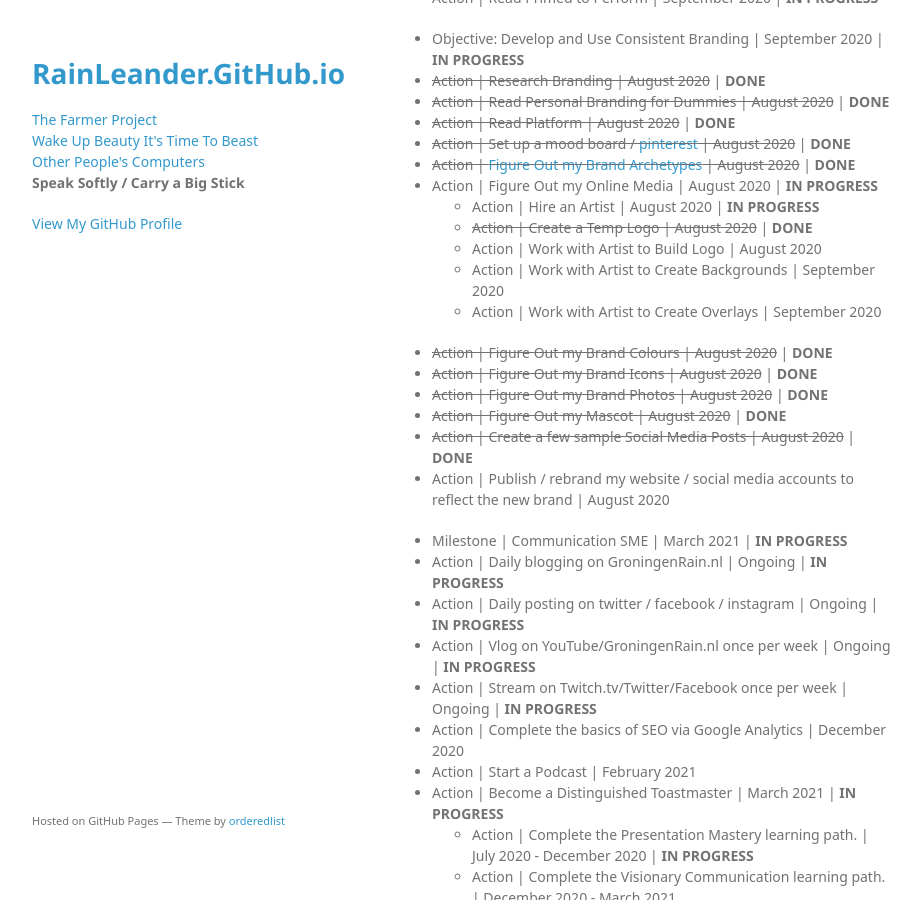
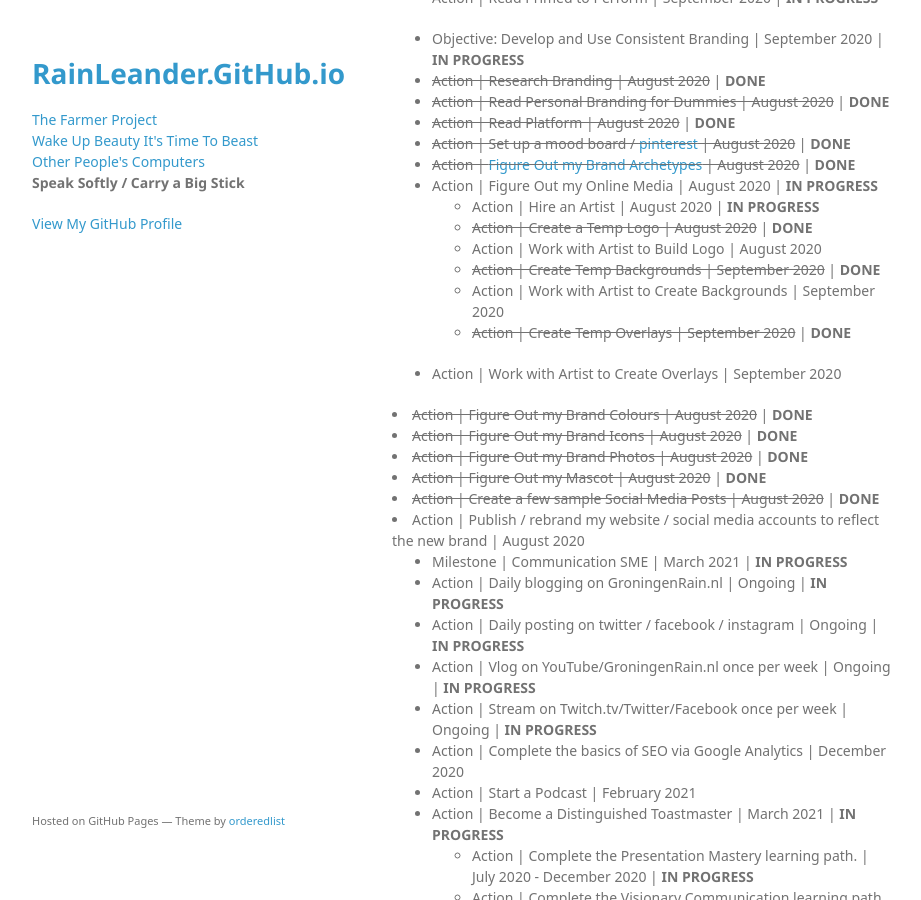
Before and after one commit to rainleander/rainleander.github.io, a Jekyll site: the page speak-softly.html, which Jekyll copies as it is, in a window 1280 px wide and 900 px high, scrolled down 507 px. Shown: the whole window, without its empty margins (178-1099 px from the left). Built offline with Jekyll 4.4.1, drawn with Linux system fonts in a browser that asks for light colours; some web fonts are replaced.

Commit message:
Update speak-softly.html

```diff
--- a/speak-softly.html
+++ b/speak-softly.html
@@ -50,7 +50,9 @@
               <ul><li>Action | Hire an Artist | August 2020 | <b>IN PROGRESS</b></li>
               <li><del>Action | Create a Temp Logo | August 2020</del> | <b>DONE</b></li>
               <li>Action | Work with Artist to Build Logo | August 2020</li>
+              <li><del>Action | Create Temp Backgrounds | September 2020</del> | <b>DONE</b></li>
               <li>Action | Work with Artist to Create Backgrounds | September 2020</li>
+              <li><del>Action | Create Temp Overlays | September 2020</del> | <b>DONE</b></li></ul>
               <li>Action | Work with Artist to Create Overlays | September 2020</li></ul>
           <li><del>Action | Figure Out my Brand Colours | August 2020</del> | <b>DONE</b></li>
           <li><del>Action | Figure Out my Brand Icons | August 2020</del> | <b>DONE</b></li>
```
